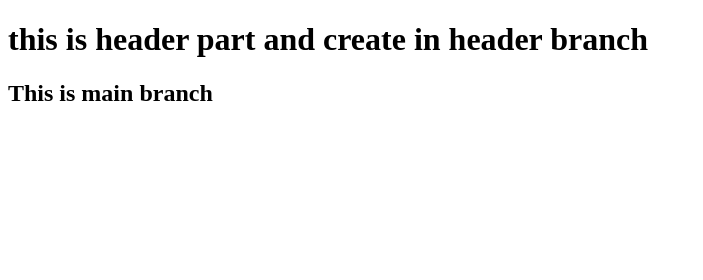
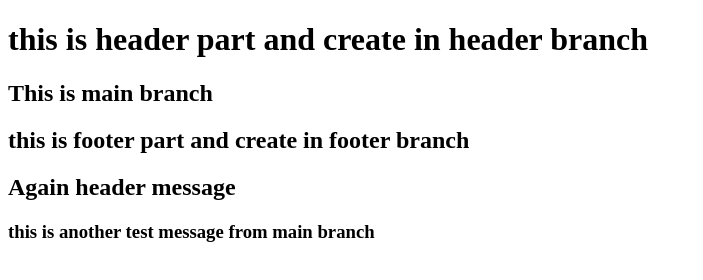
Before and after one commit to Sohaibkundi2/another-test, a plain HTML site: page index.html in a window 1280 px wide. Shown: the whole page, without its empty margins (0-703 px from the left). Drawn offline with Linux system fonts and the light colour scheme.

Commit message:
commit from footer

```diff
--- a/index.html
+++ b/index.html
@@ -8,5 +8,12 @@
 <body>
     <h1>this is header part and create in header branch</h1>
     <h2>This is main branch</h2>
+    <!-- git checkout -b
+     is used for creating new branch-->
+     <!-- footer part -->
+    <h2>this is footer part and create in footer branch</h2>
+    <!-- git switch is used for switching in branches -->
+     <h2>Again header message</h2>
+    <h3>this is another test message from main branch</h3>
 </body>
 </html>
```
